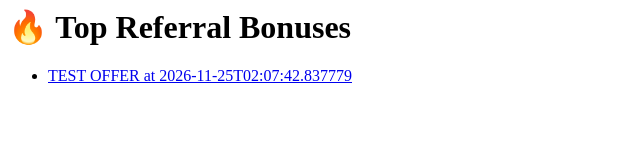
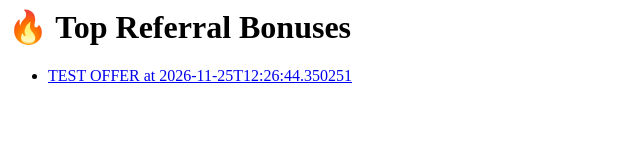
Before and after one commit to Jake-techy/referral-bot, a plain HTML site: page docs/index.html in a window 1280 px wide. Shown: the full height of the page, 0-640 px from the left. Drawn offline with Linux system fonts and the light colour scheme.

Commit message:
Update offers 2026-11-25T12:26:44Z

```diff
--- a/docs/index.html
+++ b/docs/index.html
@@ -1,6 +1,6 @@
 <h1>🔥 Top Referral Bonuses</h1>
 <ul>
 
-  <li><a href="https://example.com">TEST OFFER at 2026-11-25T02:07:42.837779</a></li>
+  <li><a href="https://example.com">TEST OFFER at 2026-11-25T12:26:44.350251</a></li>
 
 </ul>
```
